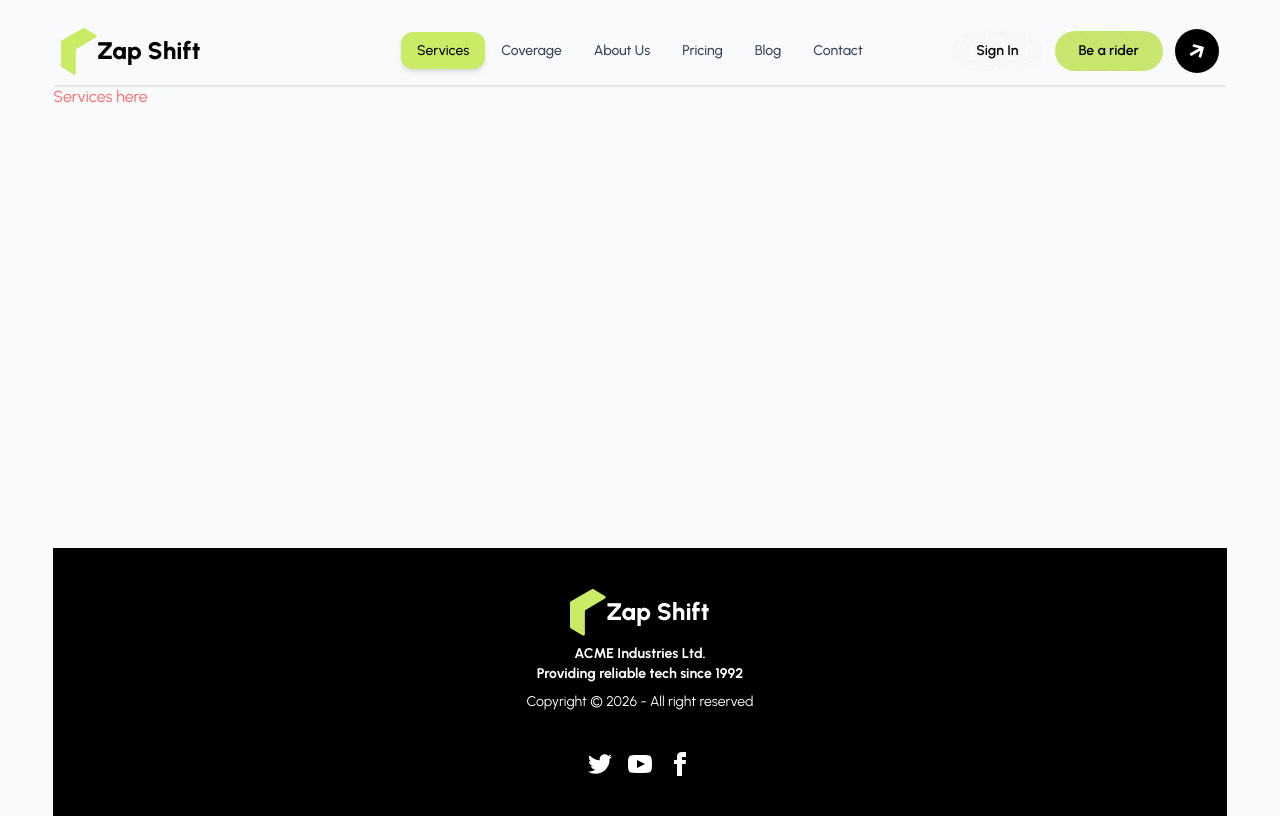
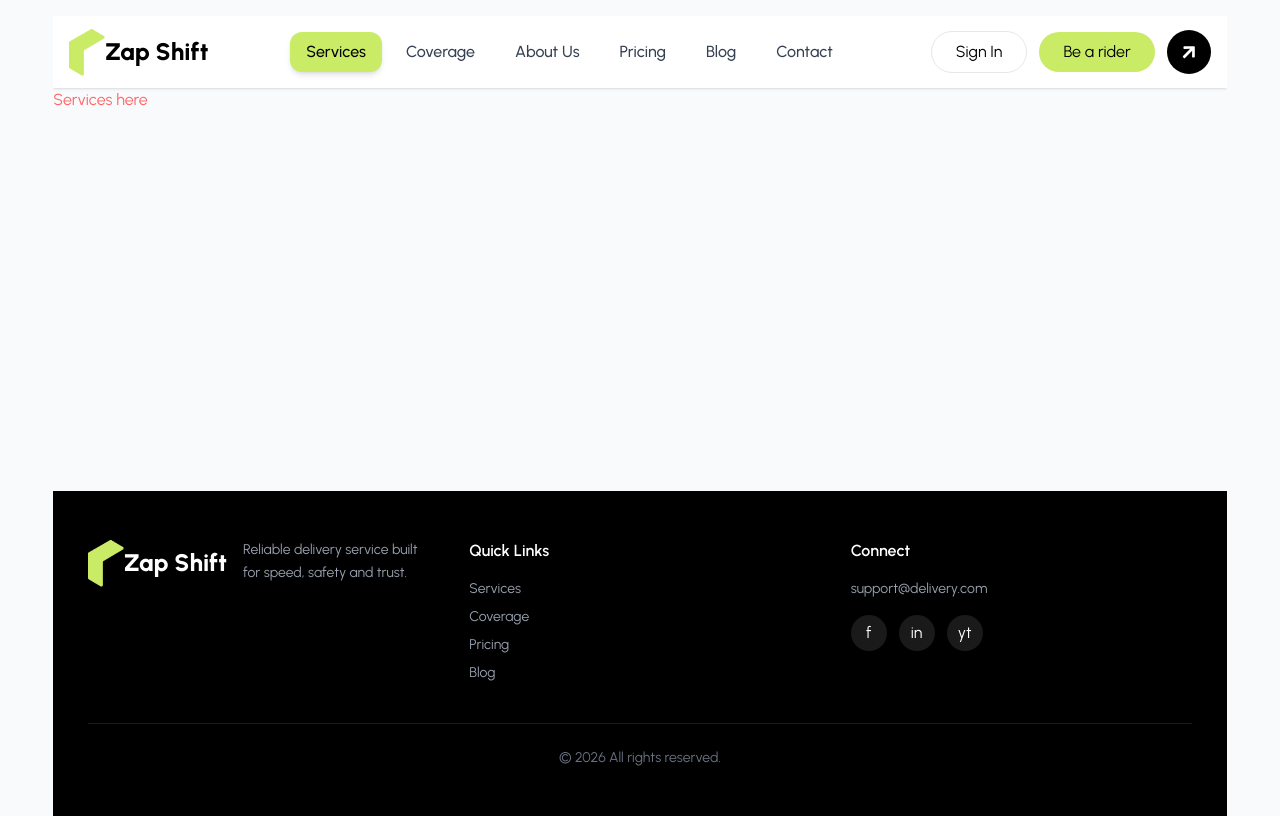
Before and after one commit to asik247/zap-shift-client-site, a React (Vite) app: page /services in a window 1280 px wide. Built offline with nearby package versions, Linux system fonts and the light colour scheme.

Commit message:
all responsive

```diff
--- a/src/Components/Nav&Footer/Footer.jsx
+++ b/src/Components/Nav&Footer/Footer.jsx
@@ -3,54 +3,69 @@ import Logo from '../../Shared/Logo';
 
 const Footer = () => {
     return (
-        <footer className="footer bg-black text-white footer-horizontal footer-center  p-10">
-            <aside>
-                {/* <img src={} alt="" /> */}
-                <Logo></Logo>
-                <p className="font-bold ">
-                    ACME Industries Ltd.
-                    <br />
-                    Providing reliable tech since 1992
-                </p>
-                <p>Copyright © {new Date().getFullYear()} - All right reserved</p>
-            </aside>
-            <nav>
-                <div className="grid grid-flow-col gap-4">
-                    <a>
-                        <svg
-                            xmlns="http://www.w3.org/2000/svg"
-                            width="24"
-                            height="24"
-                            viewBox="0 0 24 24"
-                            className="fill-current">
-                            <path
-                                d="M24 4.557c-.883.392-1.832.656-2.828.775 1.017-.609 1.798-1.574 2.165-2.724-.951.564-2.005.974-3.127 1.195-.897-.957-2.178-1.555-3.594-1.555-3.179 0-5.515 2.966-4.797 6.045-4.091-.205-7.719-2.165-10.148-5.144-1.29 2.213-.669 5.108 1.523 6.574-.806-.026-1.566-.247-2.229-.616-.054 2.281 1.581 4.415 3.949 4.89-.693.188-1.452.232-2.224.084.626 1.956 2.444 3.379 4.6 3.419-2.07 1.623-4.678 2.348-7.29 2.04 2.179 1.397 4.768 2.212 7.548 2.212 9.142 0 14.307-7.721 13.995-14.646.962-.695 1.797-1.562 2.457-2.549z"></path>
-                        </svg>
-                    </a>
-                    <a>
-                        <svg
-                            xmlns="http://www.w3.org/2000/svg"
-                            width="24"
-                            height="24"
-                            viewBox="0 0 24 24"
-                            className="fill-current">
-                            <path
-                                d="M19.615 3.184c-3.604-.246-11.631-.245-15.23 0-3.897.266-4.356 2.62-4.385 8.816.029 6.185.484 8.549 4.385 8.816 3.6.245 11.626.246 15.23 0 3.897-.266 4.356-2.62 4.385-8.816-.029-6.185-.484-8.549-4.385-8.816zm-10.615 12.816v-8l8 3.993-8 4.007z"></path>
-                        </svg>
-                    </a>
-                    <a>
-                        <svg
-                            xmlns="http://www.w3.org/2000/svg"
-                            width="24"
-                            height="24"
-                            viewBox="0 0 24 24"
-                            className="fill-current">
-                            <path
-                                d="M9 8h-3v4h3v12h5v-12h3.642l.358-4h-4v-1.667c0-.955.192-1.333 1.115-1.333h2.885v-5h-3.808c-3.596 0-5.192 1.583-5.192 4.615v3.385z"></path>
-                        </svg>
-                    </a>
+        <footer className="bg-black text-white">
+
+            <div className="max-w-6xl mx-auto px-6 py-12">
+
+                {/* Top Section */}
+                <div className="grid grid-cols-1 md:grid-cols-3 gap-10">
+
+                    {/* Brand */}
+                    <div className="flex items-start gap-4">
+                        <div className="shrink-0">
+                            <Logo />
+                        </div>
+
+                        <p className="text-gray-400 text-sm leading-relaxed max-w-xs">
+                            Reliable delivery service built for speed, safety and trust.
+                        </p>
+                    </div>
+
+                    {/* Links */}
+                    <div>
+                        <h3 className="text-white font-semibold mb-4">Quick Links</h3>
+                        <ul className="space-y-2 text-gray-400 text-sm">
+                            <li className="hover:text-[#caeb66] cursor-pointer">Services</li>
+                            <li className="hover:text-[#caeb66] cursor-pointer">Coverage</li>
+                            <li className="hover:text-[#caeb66] cursor-pointer">Pricing</li>
+                            <li className="hover:text-[#caeb66] cursor-pointer">Blog</li>
+                        </ul>
+                    </div>
+
+                    {/* Contact / Social */}
+                    <div>
+                        <h3 className="text-white font-semibold mb-4">Connect</h3>
+
+                        <p className="text-gray-400 text-sm mb-4">
+                            support@delivery.com
+                        </p>
+
+                        <div className="flex gap-3">
+
+                            <div className="w-9 h-9 flex items-center justify-center rounded-full bg-white/10 hover:bg-[#caeb66] hover:text-black transition cursor-pointer">
+                                <span>f</span>
+                            </div>
+
+                            <div className="w-9 h-9 flex items-center justify-center rounded-full bg-white/10 hover:bg-[#caeb66] hover:text-black transition cursor-pointer">
+                                <span>in</span>
+                            </div>
+
+                            <div className="w-9 h-9 flex items-center justify-center rounded-full bg-white/10 hover:bg-[#caeb66] hover:text-black transition cursor-pointer">
+                                <span>yt</span>
+                            </div>
+
+                        </div>
+                    </div>
+
                 </div>
-            </nav>
+
+                {/* Bottom */}
+                <div className="border-t border-white/10 mt-10 pt-6 text-center text-gray-500 text-sm">
+                    © {new Date().getFullYear()} All rights reserved.
+                </div>
+
+            </div>
+
         </footer>
     );
 };
--- a/src/Components/Nav&Footer/Navbar.jsx
+++ b/src/Components/Nav&Footer/Navbar.jsx
@@ -1,125 +1,65 @@
-import React from 'react';
+import React, { useState } from 'react';
 import { Link, NavLink } from 'react-router';
 import Logo from '../../Shared/Logo';
-import { FaArrowUp } from 'react-icons/fa';
+import { FaArrowUp, FaBars, FaTimes } from 'react-icons/fa';
 
 const Navbar = () => {
-    const links = <>
-        <li>
+    const [open, setOpen] = useState(false);
+
+    const links = (
+        <>
+            {[
+                { to: "/services", label: "Services" },
+                { to: "/coverage", label: "Coverage" },
+                { to: "/aboutus", label: "About Us" },
+                { to: "/pricing", label: "Pricing" },
+                { to: "/blog", label: "Blog" },
+                { to: "/contact", label: "Contact" },
+            ].map((item) => (
+                <li key={item.to}>
                     <NavLink
-                to="/services"
+                        to={item.to}
+                        onClick={() => setOpen(false)}
                         className={({ isActive }) =>
-                    `px-4 py-2 rounded-xl font-medium transition-all duration-300 ${isActive
+                            `px-4 py-2 rounded-xl font-medium transition-all duration-300 block
+                            ${isActive
                                 ? "bg-[#caeb66] text-black shadow-md"
                                 : "text-gray-700 hover:bg-[#caeb66]/30 hover:text-black"
                             }`
                         }
                     >
-                Services
+                        {item.label}
                     </NavLink>
                 </li>
+            ))}
+        </>
+    );
 
-        <li>
-            <NavLink
-                to="/coverage"
-                className={({ isActive }) =>
-                    `px-4 py-2 rounded-xl font-medium transition-all duration-300 ${isActive
-                        ? "bg-[#caeb66] text-black shadow-md"
-                        : "text-gray-700 hover:bg-[#caeb66]/30 hover:text-black"
-                    }`
-                }
-            >
-                Coverage
-            </NavLink>
-        </li>
+    return (
+        <div className="w-full bg-white shadow-sm sticky top-0 z-50">
+            <div className="max-w-7xl mx-auto flex items-center justify-between px-4 py-3">
 
-        <li>
-            <NavLink
-                to="/aboutus"
-                className={({ isActive }) =>
-                    `px-4 py-2 rounded-xl font-medium transition-all duration-300 ${isActive
-                        ? "bg-[#caeb66] text-black shadow-md"
-                        : "text-gray-700 hover:bg-[#caeb66]/30 hover:text-black"
-                    }`
-                }
-            >
-                About Us
-            </NavLink>
-        </li>
+                {/* Logo */}
+                <Logo />
 
-        <li>
-            <NavLink
-                to="/pricing"
-                className={({ isActive }) =>
-                    `px-4 py-2 rounded-xl font-medium transition-all duration-300 ${isActive
-                        ? "bg-[#caeb66] text-black shadow-md"
-                        : "text-gray-700 hover:bg-[#caeb66]/30 hover:text-black"
-                    }`
-                }
-            >
-                Pricing
-            </NavLink>
-        </li>
-
-        <li>
-            <NavLink
-                to="/blog"
-                className={({ isActive }) =>
-                    `px-4 py-2 rounded-xl font-medium transition-all duration-300 ${isActive
-                        ? "bg-[#caeb66] text-black shadow-md"
-                        : "text-gray-700 hover:bg-[#caeb66]/30 hover:text-black"
-                    }`
-                }
-            >
-                Blog
-            </NavLink>
-        </li>
-
-        <li>
-            <NavLink
-                to="/contact"
-                className={({ isActive }) =>
-                    `px-4 py-2 rounded-xl font-medium transition-all duration-300 ${isActive
-                        ? "bg-[#caeb66] text-black shadow-md"
-                        : "text-gray-700 hover:bg-[#caeb66]/30 hover:text-black"
-                    }`
-                }
-            >
-                Contact
-            </NavLink>
-        </li>
-    </>
-    return (
-        <div className="navbar bg-base-100 shadow-sm">
-            <div className="navbar-start">
-                <div className="dropdown">
-                    <div tabIndex={0} role="button" className="btn btn-ghost lg:hidden">
-                        <svg xmlns="http://www.w3.org/2000/svg" className="h-5 w-5" fill="none" viewBox="0 0 24 24" stroke="currentColor"> <path strokeLinecap="round" strokeLinejoin="round" strokeWidth="2" d="M4 6h16M4 12h8m-8 6h16" /> </svg>
-                    </div>
-                    <ul
-                        tabIndex="-1"
-                        className="menu menu-sm dropdown-content bg-base-100 rounded-box z-1 mt-3 w-52 p-2 shadow">
+                {/* Desktop Menu */}
+                <div className="hidden lg:flex">
+                    <ul className="flex items-center gap-2">
                         {links}
                     </ul>
                 </div>
-                {/* Logo Components */}
-                <Logo></Logo>
-            </div>
-            <div className="navbar-center hidden lg:flex">
-                <ul className="menu menu-horizontal px-1">
-                    {links}
-                </ul>
-            </div>
-            <div className="navbar-end gap-3">
+
+                {/* Right Actions */}
+                <div className="flex items-center gap-3">
 
                     <Link
-                    className="btn rounded-full px-6 bg-white text-black border-none hover:bg-[#caeb66] hover:scale-105 transition-all duration-300"
+                        className="hidden sm:inline-flex items-center justify-center px-6 py-2 rounded-full bg-white text-black border border-gray-200 hover:bg-[#caeb66] hover:scale-105 transition-all duration-300"
                     >
                         Sign In
                     </Link>
 
                     <Link
-                    className="btn rounded-full px-6 bg-[#caeb66] text-black border-none hover:bg-lime-300 hover:scale-105 transition-all duration-300"
+                        className="hidden sm:inline-flex items-center justify-center px-6 py-2 rounded-full bg-[#caeb66] text-black hover:bg-lime-300 hover:scale-105 transition-all duration-300"
                     >
                         Be a rider
                     </Link>
@@ -127,10 +67,38 @@ const Navbar = () => {
                     <button
                         className="w-11 h-11 rounded-full bg-black text-white flex items-center justify-center hover:bg-[#caeb66] hover:text-black hover:rotate-12 transition-all duration-300"
                     >
-                    <FaArrowUp className="rotate-60 text-lg" />
+                        <FaArrowUp className="text-lg rotate-45" />
                     </button>
 
+                    {/* Mobile Menu Button */}
+                    <button
+                        onClick={() => setOpen(!open)}
+                        className="lg:hidden w-11 h-11 flex items-center justify-center rounded-full border border-gray-200"
+                    >
+                        {open ? <FaTimes /> : <FaBars />}
+                    </button>
                 </div>
+            </div>
+
+            {/* Mobile Menu */}
+            {open && (
+                <div className="lg:hidden bg-white border-t shadow-md">
+                    <ul className="flex flex-col gap-2 p-4">
+                        {links}
+                    </ul>
+
+                    {/* Mobile buttons */}
+                    <div className="flex flex-col gap-2 p-4 border-t">
+                        <Link className="btn rounded-full bg-white border border-gray-200">
+                            Sign In
+                        </Link>
+
+                        <Link className="btn rounded-full bg-[#caeb66] text-black">
+                            Be a rider
+                        </Link>
+                    </div>
+                </div>
+            )}
         </div>
     );
 };
--- a/src/Pages/Home/LivePercel/LIvePercel.jsx
+++ b/src/Pages/Home/LivePercel/LIvePercel.jsx
@@ -41,7 +41,7 @@ const LiveParcel = () => {
                         />
                     </div>
 
-                    <div className="flex flex-col items-center my-4 text-gray-400">
+                    <div className="flex flex-row lg:flex-col items-center my-4 text-gray-400">
                         <span className="w-1 h-1 bg-gray-400 rounded-full my-1"></span>
                         <span className="w-1 h-1 bg-gray-400 rounded-full my-1"></span>
                         <span className="w-1 h-1 bg-gray-400 rounded-full my-1"></span>
```
Also changed, not shown: src/Pages/Banner/Banner.jsx (+10 -8 lines), src/Pages/Home/Brands/Brand.jsx (+15 -12 lines), src/Pages/Home/Reviews/Reviews.jsx (+20 -21 lines), src/Pages/Home/Reviews/ReviewsCard.jsx (+26 -18 lines). Lines whose indentation alone changed are shown as unchanged.
